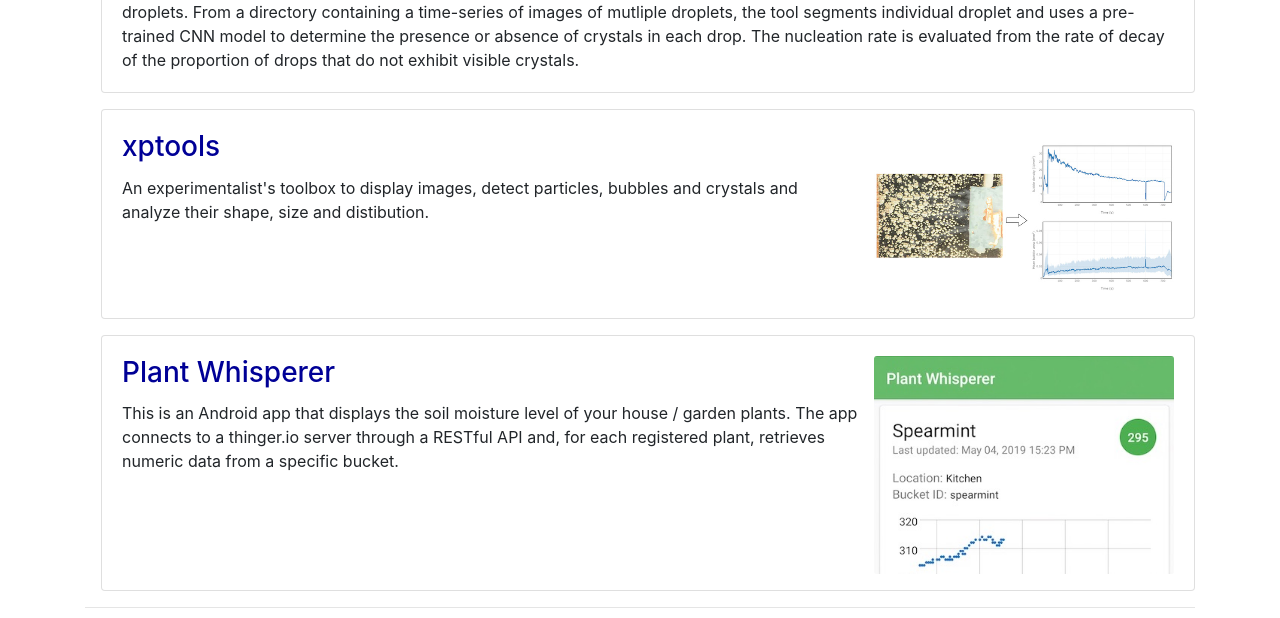
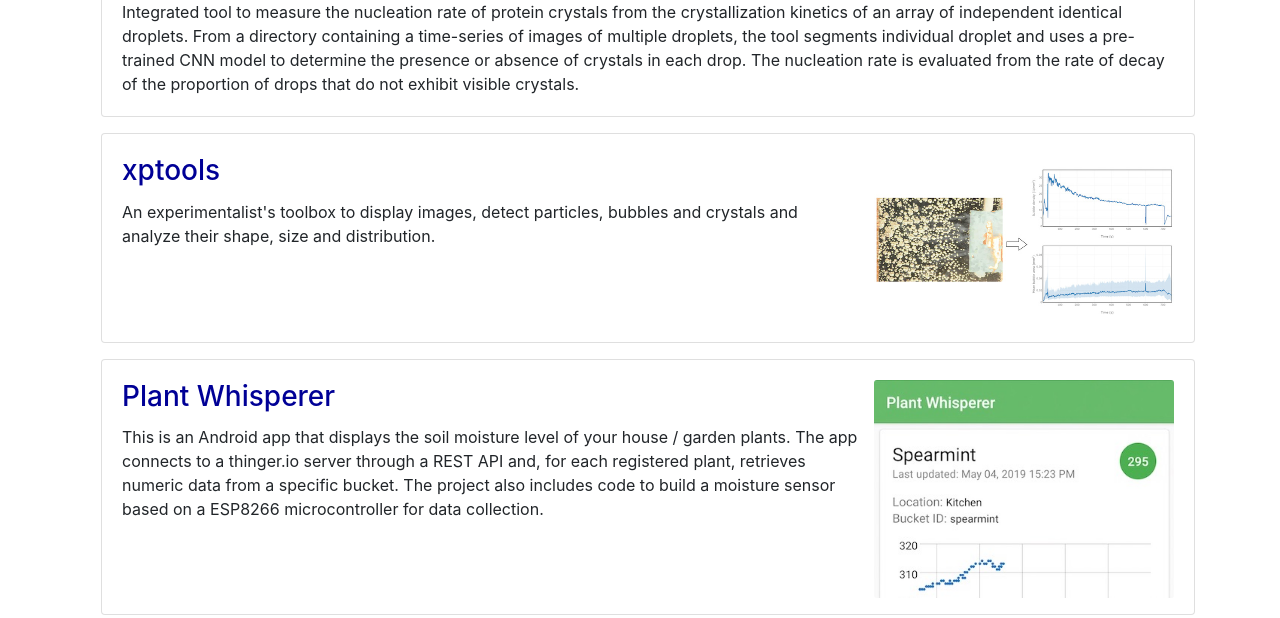
Before and after one commit to hlgirard/hlgirard.github.io, a plain HTML site: page software.html in a window 1280 px wide. Shown: the part 2012-2630 px from the top of the page. Drawn offline with nearby package versions, Linux system fonts and the light colour scheme.

Commit message:
Improved wording on software page.

```diff
--- a/software.html
+++ b/software.html
@@ -72,7 +72,7 @@
 <a href="https://travis-ci.com/hlgirard/Simplabel/branches" rel="nofollow"><img src="https://camo.githubusercontent.com/85268ac06be13dacbe9c7160c2b7616b42a6b757/68747470733a2f2f7472617669732d63692e636f6d2f686c6769726172642f53696d706c6162656c2e7376673f6272616e63683d6d6173746572" alt="Travis CI status" data-canonical-src="https://travis-ci.com/hlgirard/Simplabel.svg?branch=master" style="max-width:100%;"></a>
 <a href="https://github.com/hlgirard/Simplabel/blob/master/LICENSE"><img src="https://camo.githubusercontent.com/ec385922fa349d9c349f34b7f3bf311843e35ba8/68747470733a2f2f696d672e736869656c64732e696f2f62616467652f4c6963656e73652d47504c76332d626c75652e737667" alt="License: GPL v3" data-canonical-src="https://img.shields.io/badge/License-GPLv3-blue.svg" style="max-width:100%;"></a></p>
 						<p class="card-text">
-                                Graphical tool to manually label images in distinct categories to build training datasets. Simply pass a list of categories, a directory containing images and start labelling. Supports multiple users, reconciliation and keyboard bindings to label even faster!</p>
+                                Graphical tool to manually label images in distinct categories to build training datasets for machine learning models. Simply pass a list of categories, a directory containing images and start labelling. Supports multiple users, reconciliation and keyboard bindings to label even faster!</p>
 					</div>
 				</div>
 			</div>
@@ -93,7 +93,7 @@
                         <p class="card-text">
                             Integrated tool to measure the nucleation rate of protein crystals from the crystallization kinetics of an array of independent identical droplets.
 
-                            From a directory containing a time-series of images of mutliple droplets, the tool segments individual droplet and uses a pre-trained CNN model to determine the presence or absence of crystals in each drop. The nucleation rate is evaluated from the rate of decay of the proportion of drops that do not exhibit visible crystals.</p>
+                            From a directory containing a time-series of images of multiple droplets, the tool segments individual droplet and uses a pre-trained CNN model to determine the presence or absence of crystals in each drop. The nucleation rate is evaluated from the rate of decay of the proportion of drops that do not exhibit visible crystals.</p>
                     </div>
                 </div>
             </div>
@@ -108,7 +108,7 @@
                         </div>
                         <h3 class="card-title"><a href="https://github.com/hlgirard/xptools" target="_blank">xptools</a></h3>
                         <p class="card-text">
-                            An experimentalist's toolbox to display images, detect particles, bubbles and crystals and analyze their shape, size and distibution.</p>
+                            An experimentalist's toolbox to display images, detect particles, bubbles and crystals and analyze their shape, size and distribution.</p>
                     </div>
                 </div>
             </div>
@@ -123,7 +123,7 @@
                         </div>
                         <h3 class="card-title"><a href="https://github.com/hlgirard/PlantWhisperer" target="_blank">Plant Whisperer</a></h3>
                         <p class="card-text">
-                                This is an Android app that displays the soil moisture level of your house / garden plants. The app connects to a thinger.io server through a RESTful API and, for each registered plant, retrieves numeric data from a specific bucket.</p>
+                                This is an Android app that displays the soil moisture level of your house / garden plants. The app connects to a thinger.io server through a REST API and, for each registered plant, retrieves numeric data from a specific bucket. The project also includes code to build a moisture sensor based on a ESP8266 microcontroller for data collection.</p>
                     </div>
                 </div>
             </div>
```
